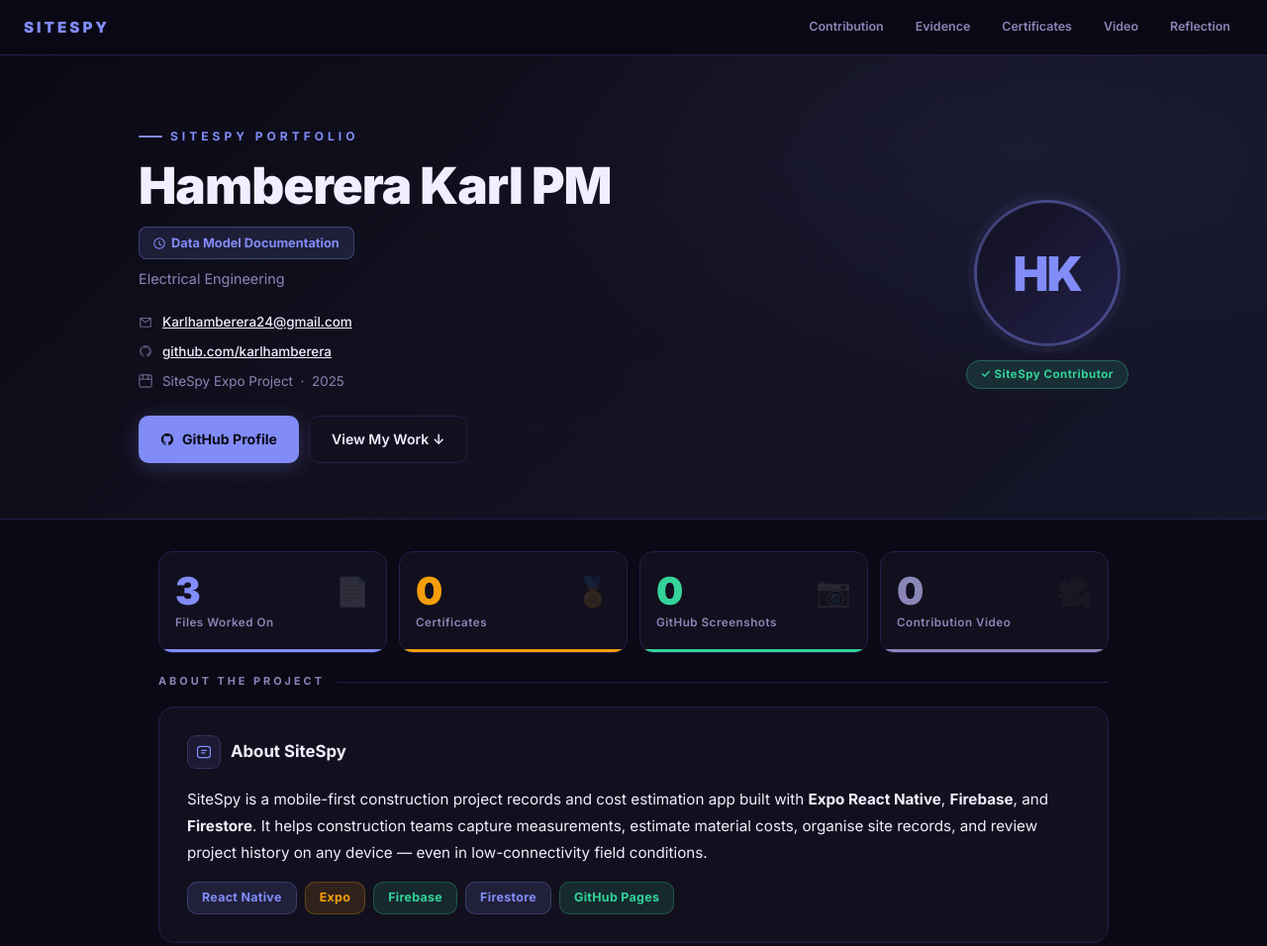
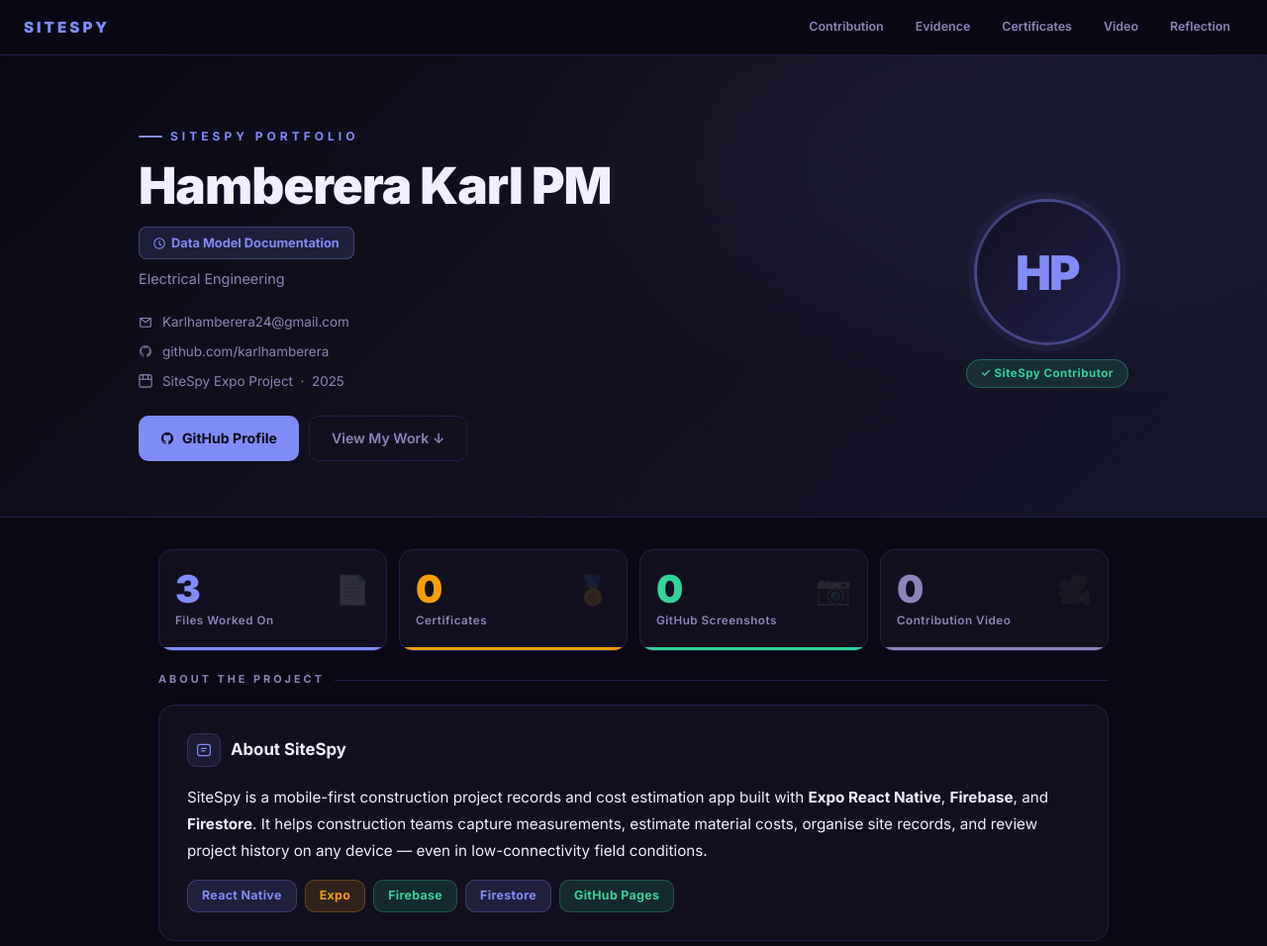
Before and after one commit to karlhamberera/HambereraKarlPMPortfolio, a plain HTML site: page site/index.html in a window 1280 px wide. Shown: the top 956 px of the page at 99% size. Drawn offline with Linux system fonts and the light colour scheme.

Commit message:
feat: premium SiteSpy portfolio overhaul

```diff
--- a/site/index.html
+++ b/site/index.html
@@ -1,3 +1,4 @@
+<!-- DEPLOY_MARKER: hambererakarlpmportfolio 20260616T072757Z 3feedfdb -->
 <!DOCTYPE html>
 <html lang="en">
 <head>
@@ -37,6 +38,8 @@
       line-height: 1.65;
       overflow-x: hidden;
     }
+    a { color: #818CF8; text-decoration: none; }
+    a:hover { text-decoration: underline; }
     ::selection { background: #818CF844; color: var(--text); }
 
     /* ── SPLASH ── */
@@ -162,30 +165,27 @@
       display: flex; align-items: center; gap: 10px;
       font-size: 0.84rem; color: #8A86B8;
     }
-    .meta-row svg { flex-shrink: 0; opacity: 0.7; }
-    .meta-row a { color: #F0EFFF; font-weight: 500; transition: color 0.2s; }
-    .meta-row a:hover { color: #818CF8; text-decoration: none; }
+    .meta-row a { color: #8A86B8; }
+    .meta-row a:hover { color: #818CF8; }
     .hero-actions { display: flex; flex-wrap: wrap; gap: 10px; }
     .btn-primary {
       display: inline-flex; align-items: center; gap: 8px;
       background: #818CF8; color: #0A0915;
-      font-weight: 700; font-size: 0.88rem;
-      padding: 11px 22px; border-radius: 10px;
-      border: none; cursor: pointer;
-      transition: transform 0.2s ease, box-shadow 0.2s ease;
-      text-decoration: none;
-      box-shadow: 0 4px 20px #818CF844;
+      font-size: 0.88rem; font-weight: 700;
+      padding: 10px 22px; border-radius: 10px;
+      transition: opacity 0.2s, transform 0.15s; text-decoration: none;
     }
-    .btn-primary:hover { transform: translateY(-2px); box-shadow: 0 8px 30px #818CF866; text-decoration: none; }
+    .btn-primary:hover { opacity: 0.88; transform: translateY(-1px); text-decoration: none; }
     .btn-ghost {
       display: inline-flex; align-items: center; gap: 8px;
-      background: transparent;
-      border: 1px solid #22204A; color: #F0EFFF;
-      font-weight: 600; font-size: 0.88rem;
-      padding: 11px 22px; border-radius: 10px;
-      transition: all 0.2s ease; text-decoration: none;
+      border: 1px solid #22204A; color: #8A86B8;
+      font-size: 0.88rem; font-weight: 600;
+      padding: 10px 22px; border-radius: 10px;
+      transition: all 0.2s; text-decoration: none;
     }
-    .btn-ghost:hover { border-color: #818CF8; color: #818CF8; transform: translateY(-2px); text-decoration: none; }
+    .btn-ghost:hover { border-color: #818CF844; color: #F0EFFF; text-decoration: none; }
+
+    /* ── AVATAR / PROFILE IMAGE ── */
     .profile-img {
       width: 148px; height: 148px; border-radius: 50%;
       object-fit: cover;
@@ -506,7 +506,7 @@
         </div>
         <div class="meta-row">
           <svg viewBox="0 0 16 16" fill="none" width="14" height="14"><path d="M13 1H3a2 2 0 0 0-2 2v10a2 2 0 0 0 2 2h10a2 2 0 0 0 2-2V3a2 2 0 0 0-2-2z" stroke="currentColor" stroke-width="1.3"/><path d="M1 6h14" stroke="currentColor" stroke-width="1.3"/><path d="M5 1v5M11 1v5" stroke="currentColor" stroke-width="1.3" stroke-linecap="round"/></svg>
-          <span>SiteSpy Expo Project &nbsp;·&nbsp; 2025</span>
+          <span>SiteSpy Expo Project &nbsp;&middot;&nbsp; 2025</span>
         </div>
       </div>
       <div class="hero-actions">
@@ -520,7 +520,7 @@
     <div class="hero-photo">
       <div class="avatar-wrap">
         <div class="pulse-ring"></div>
-        <div class="profile-avatar"><span>HK</span></div>
+        <div class="profile-avatar"><span>HP</span></div>
       </div>
       <span class="contributor-badge">&#10003; SiteSpy Contributor</span>
     </div>
@@ -632,7 +632,7 @@
           <div class="empty-icon">
             <svg viewBox="0 0 64 64" fill="none" width="64" height="64">
               <rect width="64" height="64" rx="16" fill="#22204A"/>
-              <rect x="16" y="12" width="32" height="40" rx="4" fill="#8A86B8" opacity=".2" stroke="#8A86B8" stroke-width="1.5" opacity=".3"/>
+              <rect x="16" y="12" width="32" height="40" rx="4" fill="#8A86B8" opacity=".2" stroke="#8A86B8" stroke-width="1.5"/>
               <circle cx="32" cy="35" r="8" fill="none" stroke="#F59E0B" stroke-width="2" opacity=".6"/>
               <path d="M29 35l2 2 4-4" stroke="#F59E0B" stroke-width="2" stroke-linecap="round" opacity=".6"/>
               <rect x="22" y="20" width="20" height="3" rx="1.5" fill="#8A86B8" opacity=".3"/>
@@ -656,7 +656,7 @@
           <div class="empty-icon">
             <svg viewBox="0 0 64 64" fill="none" width="64" height="64">
               <rect width="64" height="64" rx="16" fill="#22204A"/>
-              <rect x="10" y="18" width="34" height="28" rx="6" fill="#8A86B8" opacity=".2" stroke="#8A86B8" stroke-width="1.5" opacity=".3"/>
+              <rect x="10" y="18" width="34" height="28" rx="6" fill="#8A86B8" opacity=".2" stroke="#8A86B8" stroke-width="1.5"/>
               <path d="M44 28l10-6v20l-10-6V28z" fill="#8A86B8" opacity=".3"/>
               <circle cx="26" cy="32" r="6" fill="#818CF8" opacity=".2"/>
               <path d="M24 29l6 3-6 3V29z" fill="#818CF8" opacity=".6"/>
@@ -736,7 +736,6 @@
   reveals.forEach(function(el) { io.observe(el); });
 
   // Active nav link on scroll
-  var sections = document.querySelectorAll("section, [id]");
   var navLinks = document.querySelectorAll(".nav-link");
   window.addEventListener("scroll", function() {
     var scrollY = window.scrollY + 80;
```
